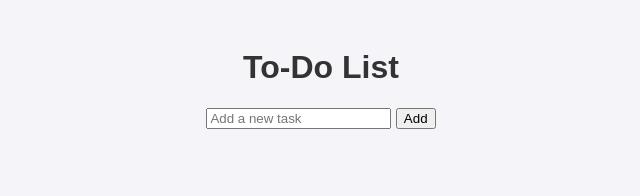
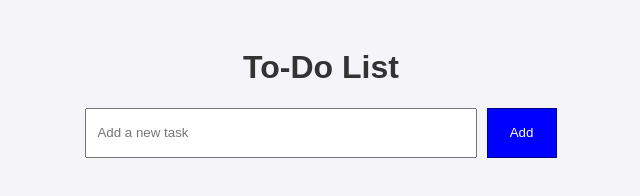
Before and after one commit to rafaeldjcarvalho/todo-app, a plain HTML site: page todo-front/index.html in a window 1280 px wide. Shown: the whole page, without its empty margins (319-959 px from the left). Drawn offline with Linux system fonts and the light colour scheme; no server answers.

Commit message:
Atualizando css do projeto

```diff
--- a/todo-front/index.html
+++ b/todo-front/index.html
@@ -8,7 +8,7 @@
 </head>
 <body>
     <h1>To-Do List</h1>
-    <div>
+    <div class="container">
         <input type="text" id="taskInput" placeholder="Add a new task">
         <button onclick="addTask()">Add</button>
     </div>
--- a/todo-front/script.js
+++ b/todo-front/script.js
@@ -9,8 +9,8 @@ async function fetchTasks() {
     tasks.forEach(task => {
         const li = document.createElement("li");
         li.innerHTML = `
-            ${task.name} - ${task.completed ? 'Done' : 'Pending'}
-            <button onclick="deleteTask(${task.id})">Delete</button>
+            <span>${task.name} - ${task.completed ? 'Done' : 'Pending'}</span>
+            <button class="delete" onclick="deleteTask(${task.id})">Delete</button>
             <button onclick="toggleTask(${task.id}, ${!task.completed})">
                 ${task.completed ? 'Mark as Pending' : 'Mark as Done'}
             </button>
--- a/todo-front/style.css
+++ b/todo-front/style.css
@@ -11,6 +11,19 @@ h1 {
     color: #333;
 }
 
+.container {
+    display: flex;
+    flex-direction: row;
+    justify-content: center;
+    width: 100%;
+}
+
+#taskInput {
+    padding: 10px;
+    margin-right: 10px;
+    width: 30%;
+}
+
 #taskList {
     list-style-type: none;
     padding: 0;
@@ -19,14 +32,38 @@ h1 {
 li {
     display: flex;
     justify-content: space-between;
+    align-items: center;
     padding: 10px;
     background: #fff;
     margin: 5px 0;
     width: 300px;
     border-radius: 5px;
     box-shadow: 0px 0px 5px rgba(0, 0, 0, 0.1);
+
+    span {
+        width: 150px;
+    }
 }
 
 button {
     cursor: pointer;
+    padding: 10px;
+    width: 70px;
+    height: 50px;
+    background-color: blue;
+    color: white;
+    border: 1px solid darkblue;
+    font-weight: 500;
 }
+
+.delete {
+    background-color: red;
+}
+
+button:hover {
+    background-color: darkblue;
+}
+
+.delete:hover {
+    background-color: darkred;
+}
```
